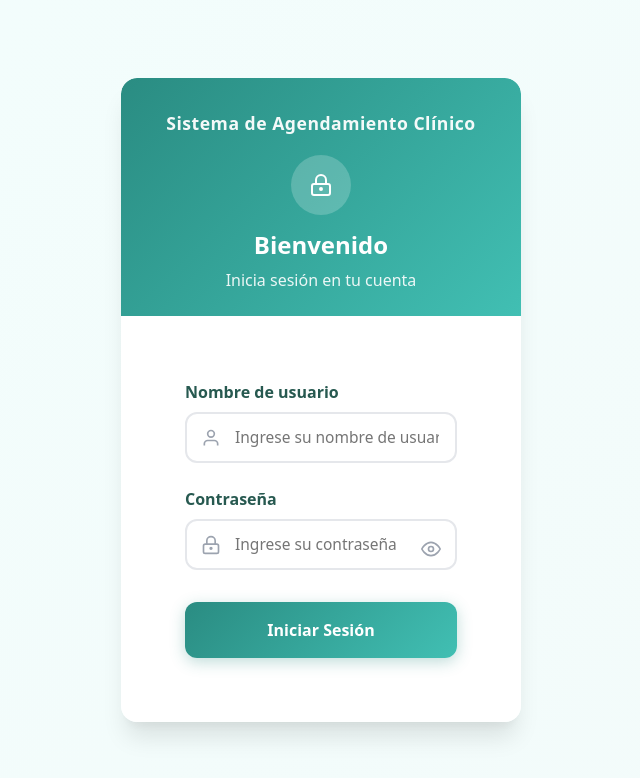
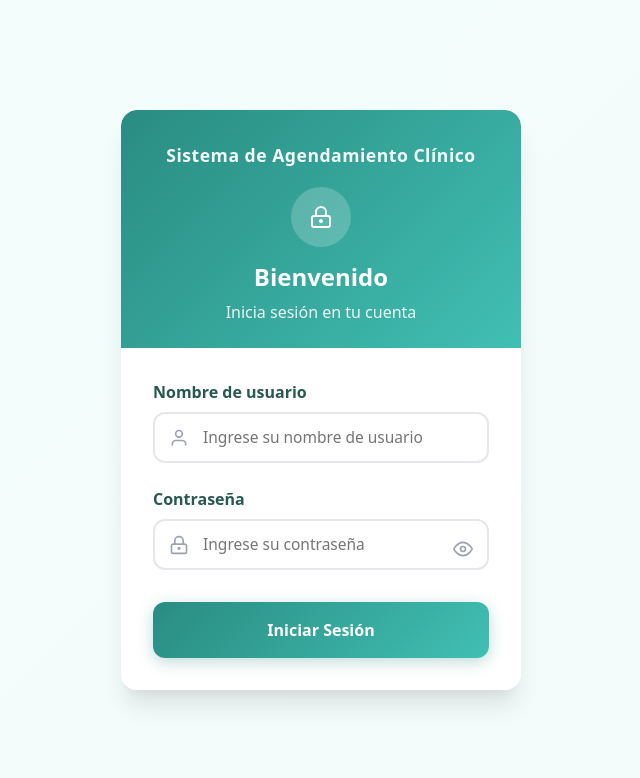
Before and after one commit to manuayalag/agenda, a React (Vite) app in the folder frontend/: page /login in a window 1280 px wide. Shown: the top 778 px of the page, without its empty margins (319-959 px from the left). Built offline with nearby package versions, Linux system fonts and the light colour scheme.

Commit message:
Estandarización Login

```diff
--- a/frontend/src/pages/auth/Login.jsx
+++ b/frontend/src/pages/auth/Login.jsx
@@ -1,11 +1,36 @@
-import React, { useState, useContext } from 'react';
+import React, { useState, useContext, useCallback } from 'react';
 import { useNavigate } from 'react-router-dom';
 import { AuthService } from '../../utils/api';
 import { AuthContext } from '../../context/AuthContextValue';
+import styles from './Login.module.css'; // 1. Importar el módulo de CSS
+
+// 2. Componente reutilizable para los campos del formulario
+const FormField = ({ label, name, type = "text", value, onChange, placeholder, error, children }) => (
+  <div className={styles.formField}>
+    <label className={styles.formLabel}>{label}</label>
+    <div className={styles.inputWrapper}>
+      {children} {/* Para el ícono y el botón de mostrar/ocultar contraseña */}
+      <input
+        type={type}
+        name={name}
+        placeholder={placeholder}
+        value={value}
+        onChange={onChange}
+        className={`${styles.formControl} ${error ? styles.isInvalid : ''}`}
+        required
+      />
+      {error && (
+        <div className={styles.validationError}>
+          <svg width="16" height="16" viewBox="0 0 24 24" fill="none" stroke="currentColor" strokeWidth="2"><circle cx="12" cy="12" r="10"/><line x1="12" y1="8" x2="12" y2="12"/><line x1="12" y1="16" x2="12.01" y2="16"/></svg>
+          {error}
+        </div>
+      )}
+    </div>
+  </div>
+);
 
 const Login = () => {
-  const [username, setUsername] = useState('');
-  const [password, setPassword] = useState('');
+  const [credentials, setCredentials] = useState({ username: '', password: '' });
   const [error, setError] = useState('');
   const [loading, setLoading] = useState(false);
   const [showPassword, setShowPassword] = useState(false);
@@ -14,292 +39,103 @@ const Login = () => {
   const { login } = useContext(AuthContext);
   const navigate = useNavigate();
 
-  const validateForm = () => {
+  // 3. Funciones optimizadas con useCallback
+  const validateForm = useCallback(() => {
     const errors = {};
-    if (!username.trim()) {
+    if (!credentials.username.trim()) {
       errors.username = 'El nombre de usuario es requerido';
-    } else if (username.length < 3) {
+    } else if (credentials.username.length < 3) {
       errors.username = 'El nombre de usuario debe tener al menos 3 caracteres';
     }
-    if (!password) {
+    if (!credentials.password) {
       errors.password = 'La contraseña es requerida';
     }
     setValidationErrors(errors);
     return Object.keys(errors).length === 0;
-  };
+  }, [credentials]);
 
-  const handleSubmit = async (e) => {
+  const handleSubmit = useCallback(async (e) => {
     e.preventDefault();
     setError('');
     if (!validateForm()) return;
+
     setLoading(true);
     try {
-      const response = await AuthService.login(username, password);
+      const response = await AuthService.login(credentials.username, credentials.password);
       login(response.data, response.data.accessToken);
       navigate('/dashboard');
     } catch (err) {
-      setError(
-        err?.response?.data?.message ||
-        err?.message ||
-        'Error al iniciar sesión. Verifique sus credenciales.'
-      );
+      setError(err?.response?.data?.message || err?.message || 'Error al iniciar sesión.');
     } finally {
       setLoading(false);
     }
+  }, [credentials, login, navigate, validateForm]);
+
+  const handleChange = (e) => {
+    const { name, value } = e.target;
+    setCredentials(prev => ({ ...prev, [name]: value }));
+    if (validationErrors[name]) {
+      setValidationErrors(prev => ({ ...prev, [name]: '' }));
+    }
   };
 
-  const togglePasswordVisibility = () => {
-    setShowPassword(!showPassword);
-  };
+  const togglePasswordVisibility = useCallback(() => setShowPassword(prev => !prev), []);
 
   return (
-    <>
-      <style>{`
-        .form-control-custom {
-          border: 2px solid #e5e7eb;
-          border-radius: 0.75rem;
-          padding: 0.75rem 1rem 0.75rem 3rem;
-          transition: all 0.3s ease;
-          width: 100%;
-          box-sizing: border-box;
-          font-size: 0.97rem;
-        }
-        .form-control-custom:focus {
-          border-color: #41BFB3;
-          box-shadow: 0 0 0 3px rgba(65, 191, 179, 0.1);
-          outline: none;
-        }
-        .form-control-custom.is-invalid {
-          border-color: #ef4444;
-          background-color: #fef2f2;
-        }
-        .input-icon {
-          position: absolute;
-          left: 1rem;
-          top: 50%;
-          transform: translateY(-50%);
-          color: #9ca3af;
-          width: 20px;
-          height: 20px;
-        }
-        .password-toggle {
-          position: absolute;
-          right: 1rem;
-          top: 50%;
-          transform: translateY(-50%);
-          background: none;
-          border: none;
-          color: #9ca3af;
-          cursor: pointer;
-          padding: 0;
-          width: 20px;
-          height: 20px;
-        }
-        .password-toggle:hover {
-          color: #6b7280;
-        }
-        .btn-login {
-          background: linear-gradient(135deg, #2A8C82 0%, #41BFB3 100%);
-          border: none;
-          border-radius: 0.75rem;
-          color: white;
-          font-weight: 600;
-          padding: 1rem;
-          width: 100%;
-          transition: all 0.3s ease;
-          box-shadow: 0 4px 15px rgba(42, 140, 130, 0.3);
-        }
-        .btn-login:hover:not(:disabled) {
-          transform: translateY(-2px);
-          box-shadow: 0 8px 25px rgba(42, 140, 130, 0.4);
-          color: white;
-        }
-        .btn-login:disabled {
-          background: #6b7280;
-          box-shadow: none;
-          transform: none;
-        }
-        .error-message {
-          background-color: #fef2f2;
-          border: 1px solid #fecaca;
-          color: #dc2626;
-          padding: 1rem;
-          border-radius: 0.5rem;
-          margin-bottom: 1.5rem;
-          display: flex;
-          align-items: flex-start;
-          gap: 0.75rem;
-        }
-        .validation-error {
-          color: #dc2626;
-          font-size: 0.875rem;
-          margin-top: 0.5rem;
-          display: flex;
-          align-items: center;
-          gap: 0.25rem;
-        }
-        .spinner {
-          width: 1rem;
-          height: 1rem;
-          border: 2px solid rgba(255, 255, 255, 0.3);
-          border-top: 2px solid white;
-          border-radius: 50%;
-          animation: spin 1s linear infinite;
-        }
-        @keyframes spin {
-          0% { transform: rotate(0deg); }
-          100% { transform: rotate(360deg); }
-        }
-      `}</style>
-
-      <div style={{ padding: '2rem' }}>
+    <div className={styles.formContainer}>
       {error && (
-          <div className="error-message">
-            <svg width="20" height="20" viewBox="0 0 24 24" fill="none" stroke="currentColor" strokeWidth="2">
-              <circle cx="12" cy="12" r="10"/>
-              <line x1="12" y1="8" x2="12" y2="12"/>
-              <line x1="12" y1="16" x2="12.01" y2="16"/>
-            </svg>
+        <div className={styles.apiErrorMessage}>
+          <svg width="20" height="20" viewBox="0 0 24 24" fill="none" stroke="currentColor" strokeWidth="2"><circle cx="12" cy="12" r="10"/><line x1="12" y1="8" x2="12" y2="12"/><line x1="12" y1="16" x2="12.01" y2="16"/></svg>
           <span>{error}</span>
         </div>
       )}
 
-        <form onSubmit={handleSubmit}>
-          {/* Username Field */}
-          <div style={{ marginBottom: '1.5rem' }}>
-            <label
-              style={{
-                display: 'block',
-                fontWeight: '600',
-                marginBottom: '0.5rem',
-                color: '#275950'
-              }}
+      {/* 4. JSX limpio usando el nuevo componente y las clases de CSS */}
+      <form onSubmit={handleSubmit} noValidate>
+        <FormField
+          label="Nombre de usuario"
+          name="username"
+          value={credentials.username}
+          onChange={handleChange}
+          placeholder="Ingrese su nombre de usuario"
+          error={validationErrors.username}
         >
-              Nombre de usuario
-            </label>
-            <div style={{ position: 'relative' }}>
-              <svg
-                className="input-icon"
-                viewBox="0 0 24 24"
-                fill="none"
-                stroke="currentColor"
-                strokeWidth="2"
+          <svg className={styles.inputIcon} viewBox="0 0 24 24" fill="none" stroke="currentColor" strokeWidth="2"><path d="M20 21v-2a4 4 0 0 0-4-4H8a4 4 0 0 0-4 4v2"/><circle cx="12" cy="7" r="4"/></svg>
+        </FormField>
+
+        <FormField
+          label="Contraseña"
+          name="password"
+          type={showPassword ? "text" : "password"}
+          value={credentials.password}
+          onChange={handleChange}
+          placeholder="Ingrese su contraseña"
+          error={validationErrors.password}
         >
-                <path d="M20 21v-2a4 4 0 0 0-4-4H8a4 4 0 0 0-4 4v2"/>
-                <circle cx="12" cy="7" r="4"/>
-              </svg>
-              <input
-                type="text"
-                placeholder="Ingrese su nombre de usuario"
-                value={username}
-                onChange={(e) => {
-                  setUsername(e.target.value);
-                  if (validationErrors.username) {
-                    setValidationErrors(prev => ({ ...prev, username: '' }));
-                  }
-                }}
-                className={`form-control-custom ${validationErrors.username ? 'is-invalid' : ''}`}
-                required
-              />
-              {validationErrors.username && (
-                <div className="validation-error">
-                  <svg width="16" height="16" viewBox="0 0 24 24" fill="none" stroke="currentColor" strokeWidth="2">
-                    <circle cx="12" cy="12" r="10"/>
-                    <line x1="12" y1="8" x2="12" y2="12"/>
-                    <line x1="12" y1="16" x2="12.01" y2="16"/>
-                  </svg>
-                  {validationErrors.username}
-                </div>
-              )}
-            </div>
-          </div>
-
-          {/* Password Field */}
-          <div style={{ marginBottom: '2rem' }}>
-            <label
-              style={{
-                display: 'block',
-                fontWeight: '600',
-                marginBottom: '0.5rem',
-                color: '#275950'
-              }}
-            >
-              Contraseña
-            </label>
-            <div style={{ position: 'relative' }}>
-              <svg
-                className="input-icon"
-                viewBox="0 0 24 24"
-                fill="none"
-                stroke="currentColor"
-                strokeWidth="2"
-              >
-                <rect x="3" y="11" width="18" height="11" rx="2" ry="2"/>
-                <circle cx="12" cy="16" r="1"/>
-                <path d="M7 11V7a5 5 0 0 1 10 0v4"/>
-              </svg>
-              <input
-                type={showPassword ? "text" : "password"}
-                placeholder="Ingrese su contraseña"
-                value={password}
-                onChange={(e) => {
-                  setPassword(e.target.value);
-                  if (validationErrors.password) {
-                    setValidationErrors(prev => ({ ...prev, password: '' }));
-                  }
-                }}
-                className={`form-control-custom ${validationErrors.password ? 'is-invalid' : ''}`}
-                style={{ paddingRight: '3rem' }}
-                required
-              />
-              <button
-                type="button"
-                className="password-toggle"
-                onClick={togglePasswordVisibility}
-              >
+          <svg className={styles.inputIcon} viewBox="0 0 24 24" fill="none" stroke="currentColor" strokeWidth="2"><rect x="3" y="11" width="18" height="11" rx="2" ry="2"/><circle cx="12" cy="16" r="1"/><path d="M7 11V7a5 5 0 0 1 10 0v4"/></svg>
+          <button type="button" className={styles.passwordToggle} onClick={togglePasswordVisibility}>
             {showPassword ? (
-                  <svg viewBox="0 0 24 24" fill="none" stroke="currentColor" strokeWidth="2">
-                    <path d="M17.94 17.94A10.07 10.07 0 0 1 12 20c-7 0-11-8-11-8a18.45 18.45 0 0 1 5.06-5.94M9.9 4.24A9.12 9.12 0 0 1 12 4c7 0 11 8 11 8a18.5 18.5 0 0 1-2.16 3.19m-6.72-1.07a3 3 0 1 1-4.24-4.24"/>
-                    <line x1="1" y1="1" x2="23" y2="23"/>
-                  </svg>
+              <svg viewBox="0 0 24 24" fill="none" stroke="currentColor" strokeWidth="2"><path d="M17.94 17.94A10.07 10.07 0 0 1 12 20c-7 0-11-8-11-8a18.45 18.45 0 0 1 5.06-5.94M9.9 4.24A9.12 9.12 0 0 1 12 4c7 0 11 8 11 8a18.5 18.5 0 0 1-2.16 3.19m-6.72-1.07a3 3 0 1 1-4.24-4.24"/><line x1="1" y1="1" x2="23" y2="23"/></svg>
             ) : (
-                  <svg viewBox="0 0 24 24" fill="none" stroke="currentColor" strokeWidth="2">
-                    <path d="M1 12s4-8 11-8 11 8 11 8-4 8-11 8-11-8-11-8z"/>
-                    <circle cx="12" cy="12" r="3"/>
-                  </svg>
+              <svg viewBox="0 0 24 24" fill="none" stroke="currentColor" strokeWidth="2"><path d="M1 12s4-8 11-8 11 8 11 8-4 8-11 8-11-8-11-8z"/><circle cx="12" cy="12" r="3"/></svg>
             )}
           </button>
-              {validationErrors.password && (
-                <div className="validation-error">
-                  <svg width="16" height="16" viewBox="0 0 24 24" fill="none" stroke="currentColor" strokeWidth="2">
-                    <circle cx="12" cy="12" r="10"/>
-                    <line x1="12" y1="8" x2="12" y2="12"/>
-                    <line x1="12" y1="16" x2="12.01" y2="16"/>
-                  </svg>
-                  {validationErrors.password}
-                </div>
-              )}
-            </div>
-          </div>
+        </FormField>
 
-          {/* Submit Button */}
-          <button
-            type="submit"
-            disabled={loading}
-            className="btn-login"
-          >
+        <div style={{ marginTop: '2rem' }}>
+          <button type="submit" disabled={loading} className={styles.loginButton}>
             {loading ? (
-              <div style={{ display: 'flex', alignItems: 'center', justifyContent: 'center', gap: '0.5rem' }}>
-                <div className="spinner"></div>
+              <div className={styles.loginButtonContent}>
+                <div className={styles.spinner}></div>
                 <span>Iniciando sesión...</span>
               </div>
             ) : (
               'Iniciar Sesión'
             )}
           </button>
+        </div>
       </form>
     </div>
-    </>
   );
 };
 
--- /dev/null
+++ b/frontend/src/pages/auth/Login.module.css
@@ -0,0 +1,138 @@
+/* Contenedor principal del formulario */
+.formContainer {
+  padding: 0; /* El padding ya está en AuthLayout, lo quitamos de aquí */
+}
+
+/* Campos de texto y contraseña */
+.formControl {
+  border: 2px solid #e5e7eb;
+  border-radius: 0.75rem;
+  padding: 0.75rem 1rem 0.75rem 3rem;
+  transition: all 0.3s ease;
+  width: 100%;
+  box-sizing: border-box;
+  font-size: 0.97rem;
+}
+
+.formControl:focus {
+  border-color: #41BFB3;
+  box-shadow: 0 0 0 3px rgba(65, 191, 179, 0.1);
+  outline: none;
+}
+
+.formControl.isInvalid {
+  border-color: #ef4444;
+  background-color: #fef2f2;
+}
+
+.formField {
+  margin-bottom: 1.5rem;
+}
+
+.formLabel {
+  display: block;
+  font-weight: 600;
+  margin-bottom: 0.5rem;
+  color: #275950;
+}
+
+.inputWrapper {
+  position: relative;
+}
+
+.inputIcon {
+  position: absolute;
+  left: 1rem;
+  top: 50%;
+  transform: translateY(-50%);
+  color: #9ca3af;
+  width: 20px;
+  height: 20px;
+}
+
+.passwordToggle {
+  position: absolute;
+  right: 1rem;
+  top: 50%;
+  transform: translateY(-50%);
+  background: none;
+  border: none;
+  color: #9ca3af;
+  cursor: pointer;
+  padding: 0;
+  width: 20px;
+  height: 20px;
+}
+
+.passwordToggle:hover {
+  color: #6b7280;
+}
+
+/* Botón de Login */
+.loginButton {
+  background: linear-gradient(135deg, #2A8C82 0%, #41BFB3 100%);
+  border: none;
+  border-radius: 0.75rem;
+  color: white;
+  font-weight: 600;
+  padding: 1rem;
+  width: 100%;
+  transition: all 0.3s ease;
+  box-shadow: 0 4px 15px rgba(42, 140, 130, 0.3);
+}
+
+.loginButton:hover:not(:disabled) {
+  transform: translateY(-2px);
+  box-shadow: 0 8px 25px rgba(42, 140, 130, 0.4);
+  color: white;
+}
+
+.loginButton:disabled {
+  background: #6b7280;
+  box-shadow: none;
+  transform: none;
+}
+
+.loginButtonContent {
+  display: flex;
+  align-items: center;
+  justify-content: center;
+  gap: 0.5rem;
+}
+
+/* Mensajes de error */
+.apiErrorMessage {
+  background-color: #fef2f2;
+  border: 1px solid #fecaca;
+  color: #dc2626;
+  padding: 1rem;
+  border-radius: 0.5rem;
+  margin-bottom: 1.5rem;
+  display: flex;
+  align-items: flex-start;
+  gap: 0.75rem;
+}
+
+.validationError {
+  color: #dc2626;
+  font-size: 0.875rem;
+  margin-top: 0.5rem;
+  display: flex;
+  align-items: center;
+  gap: 0.25rem;
+}
+
+/* Spinner */
+.spinner {
+  width: 1rem;
+  height: 1rem;
+  border: 2px solid rgba(255, 255, 255, 0.3);
+  border-top: 2px solid white;
+  border-radius: 50%;
+  animation: spin 1s linear infinite;
+}
+
+@keyframes spin {
+  0% { transform: rotate(0deg); }
+  100% { transform: rotate(360deg); }
+}
```
Lines whose indentation alone changed are shown as unchanged.
